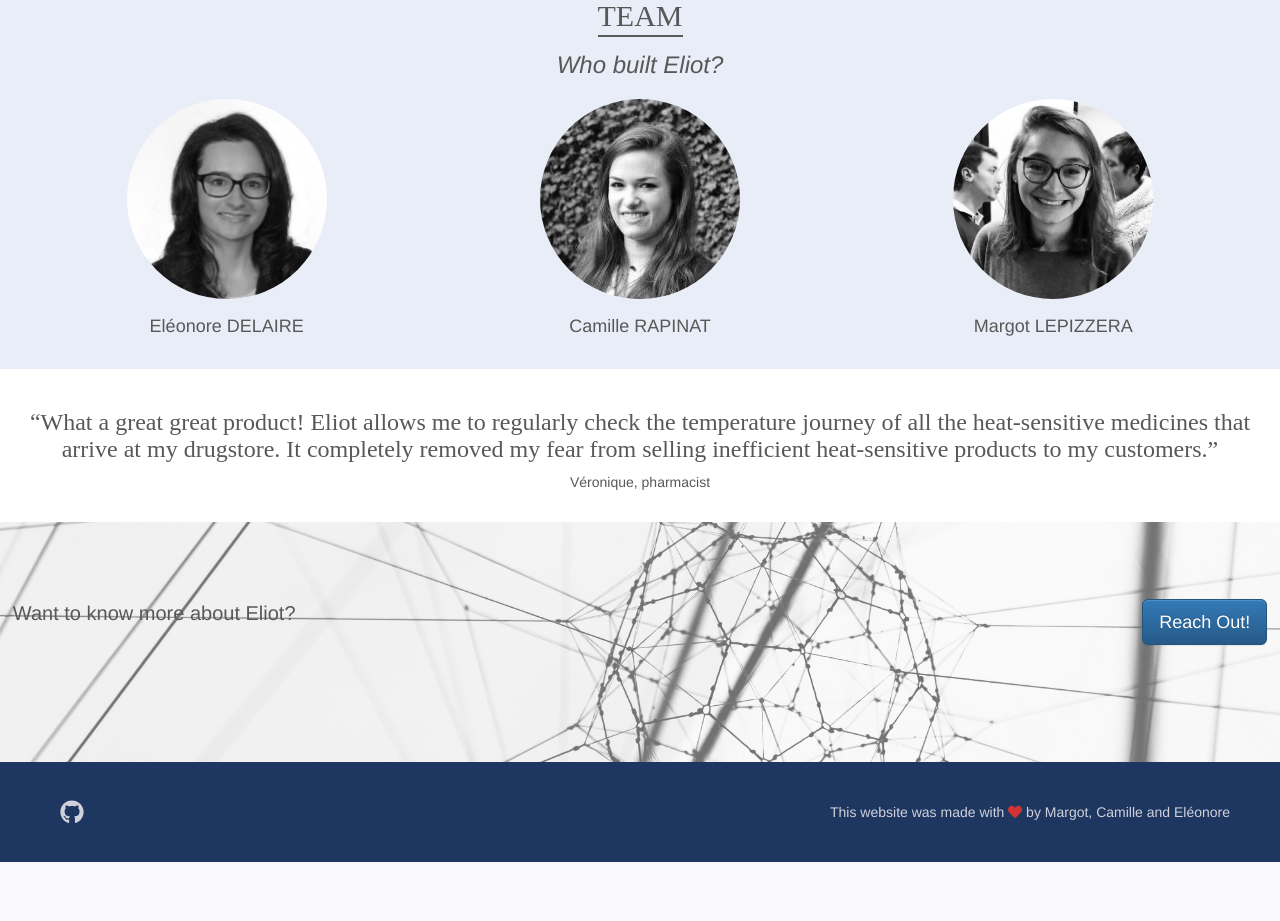
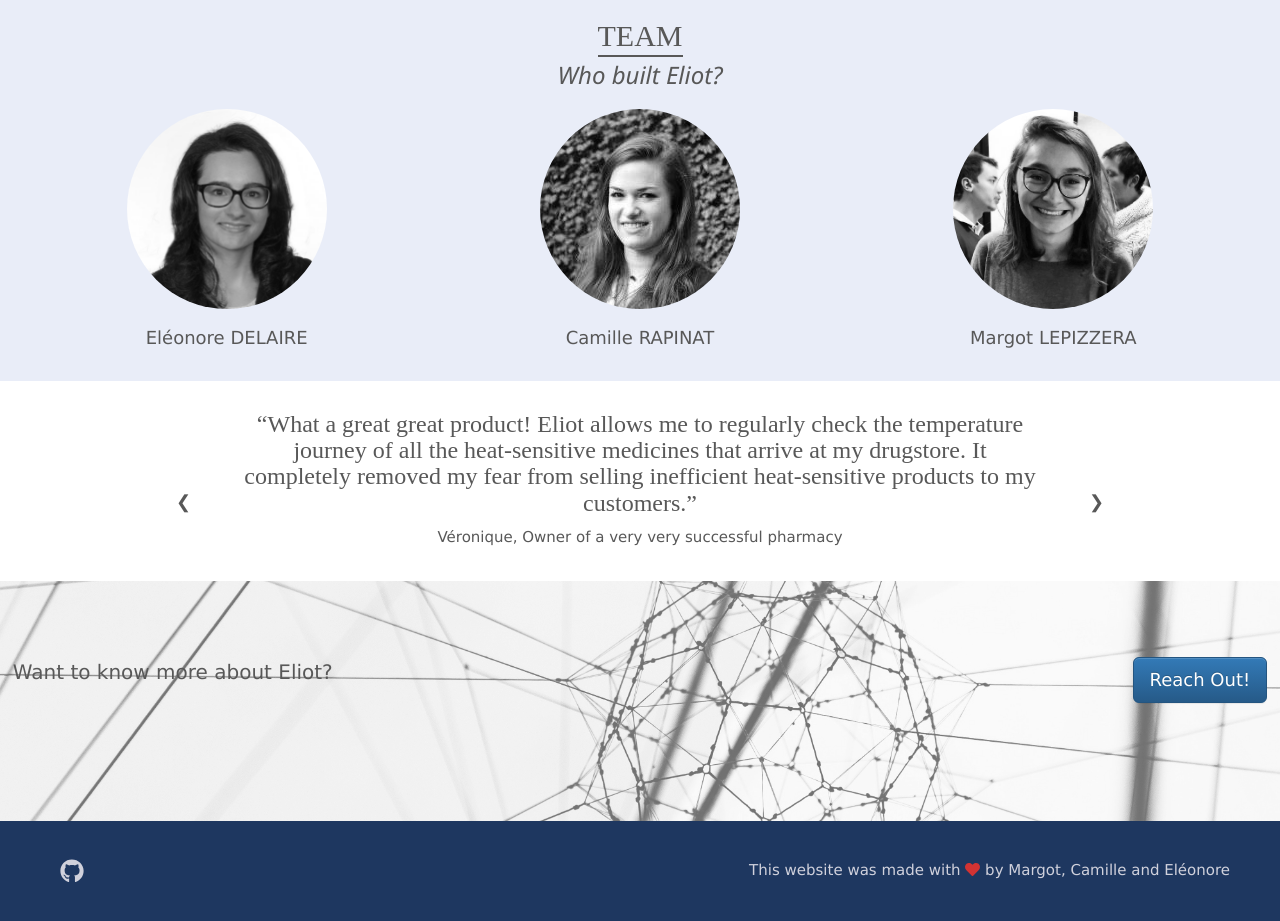
Before and after one commit to MargotLepizzera/my-first-blog, a Django app: page / in a window 1280 px wide. Shown: the part 2997-3918 px from the top of the page. Before the commit the page ends 3859 px from the top, so only its background shows below. Run offline with Django 3.2, Linux system fonts and the light colour scheme; some libraries are stand-ins or nearby versions.

Commit message:
Add slider and github link

```diff
--- a/mydashboard/static/css/dashboard.css
+++ b/mydashboard/static/css/dashboard.css
@@ -86,11 +86,12 @@
   padding-top: 80px;
   padding-bottom: 10px;
   margin-bottom: 30px;
-  border-top: 6px double #888888;
   box-shadow-top: 0 4px 8px 0 rgba(0, 0, 0, 0.2), 0 6px 20px 0 rgba(0, 0, 0, 0.19);
   position: relative;
   box-shadow: 5px #888888;
   box-shadow: 0px 15px 20px rgba(0, 0, 0, 0.3);
+  color: white;
+  background-position: center;
 }
 
 .avatar-large {
--- a/mydashboard/static/css/pagehome.css
+++ b/mydashboard/static/css/pagehome.css
@@ -150,7 +150,7 @@
   border-width: 1px;
   text-align: center;
   width:400px;
-  height: 250px;
+  height: 260px;
   padding:10px;
   margin:10px;
 }
@@ -205,8 +205,27 @@
 
 /*Testimonials section*/
 
+#testimonials {
+    width:800px;
+    height: 150px
+}
+
 #testimonials h3 {
   font-family: "Batang";
+}
+
+.mySlides {display:none}
+/*#mySlides1 {display:block}
+#mySlides2 {display:none}*/
+.w3-left, .w3-right, .w3-badge {cursor:pointer}
+.w3-badge {height:13px;width:13px;padding:0}
+
+#arrow-container {
+  width:120%
+}
+
+.arrow {
+    color: #585858 ;
 }
 
 /*Reach Out section*/
--- a/mydashboard/templates/home.html
+++ b/mydashboard/templates/home.html
@@ -8,7 +8,7 @@
   <script src="https://ajax.googleapis.com/ajax/libs/jquery/1.12.4/jquery.min.js"></script>
   <script src="https://maxcdn.bootstrapcdn.com/bootstrap/3.3.7/js/bootstrap.min.js" integrity="sha384-Tc5IQib027qvyjSMfHjOMaLkfuWVxZxUPnCJA7l2mCWNIpG9mGCD8wGNIcPD7Txa" crossorigin="anonymous"></script>
   <script src='https://cdnjs.cloudflare.com/ajax/libs/Chart.js/2.5.0/Chart.min.js'></script>
-
+  <link rel="stylesheet" href="https://www.w3schools.com/w3css/4/w3.css">
   <link rel="stylesheet" href="{% static 'css/pagehome.css' %}">
 </head>
 <body class="general">
@@ -233,17 +233,77 @@
 </section>
 
 <div class="white-container">
-	<div id="testimonials">
-		<h3>“What a great great product! Eliot allows me to regularly check the temperature journey of all the heat-sensitive medicines that arrive at my drugstore. It completely removed my fear from selling inefficient heat-sensitive products to my customers.”</h3>
-		<p>Véronique, pharmacist</p>
+	<div class="w3-content w3-display-container" id="testimonials">
+	    <div class="mySlides" style="width:100%">
+	        <h3>“What a great great product! Eliot allows me to regularly check the temperature journey of all the heat-sensitive medicines that arrive at my drugstore. It completely removed my fear from selling inefficient heat-sensitive products to my customers.”</h3>
+	        <p>Véronique, Owner of a very very successful pharmacy</p>
+	    </div>
+	    <div class="mySlides" style="width:100%">
+	        <h3>“Oh my gosh! Eliot has changed the way I work... From now on I am no longer scared of injecting inefficient vaccines to my patient, what a relief!”</h3>
+	        <p>Christian, Doctor</p>
+	    </div>
+	    <div class="mySlides" style="width:100%">
+	        <h3>“Simply the best, better than all the rest”</h3>
+	        <p>Tina Turner, CPO (Chief Pharmacist Officer)</p>
+	    </div>
+	<!--     <button class="btn" onclick="changetxt(this)"> Change slide</button>
+	 --><!--   <img class="mySlides" src="img_nature_wide.jpg" style="width:100%">
+	  <img class="mySlides" src="img_fjords_wide.jpg" style="width:100%">
+	  <img class="mySlides" src="img_mountains_wide.jpg" style="width:100%"> -->
+	  <div class="w3-center w3-container w3-section w3-large w3-text-white w3-display-middle" id="arrow-container">
+	    <div class="w3-left w3-hover-text-black arrow" onclick="plusDivs(-1)">&#10094;</div>
+	    <div class="w3-right w3-hover-text-black arrow" onclick="plusDivs(1)">&#10095;</div>
+	<!--     <span class="w3-badge demo w3-border w3-transparent w3-hover-black" onclick="currentDiv(1)"></span>
+	    <span class="w3-badge demo w3-border w3-transparent w3-hover-black" onclick="currentDiv(2)"></span>
+	    <span class="w3-badge demo w3-border w3-transparent w3-hover-black" onclick="currentDiv(3)"></span> -->
+	  </div>
 	</div>
 </div>
+
+<script>
+var slideIndex = 1;
+showDivs(slideIndex);
+
+function plusDivs(n) {
+  showDivs(slideIndex += n);
+}
+
+// function currentDiv(n) {
+//   showDivs(slideIndex = n);
+// }
+
+function showDivs(n) {
+  var i;
+  var x = document.getElementsByClassName("mySlides");
+  var dots = document.getElementsByClassName("demo");
+  if (n > x.length) {slideIndex = 1}
+  if (n < 1) {slideIndex = x.length}
+  for (i = 0; i < x.length; i++) {
+     x[i].style.display = "none";
+  }
+  for (i = 0; i < dots.length; i++) {
+     dots[i].className = dots[i].className.replace(" w3-white", "");
+  }
+  x[slideIndex-1].style.display = "block";
+  dots[slideIndex-1].className += " w3-white";
+}
+
+// function changetxt(champ) {
+//     console.log("pressed");
+//     var x = document.getElementById("mySlides1");
+//     x.style.display ="none";
+//     var y = document.getElementById("mySlides2");
+//     y.style.display ="block";
+// }
+
+</script>
+
 
 <div id="reachout-container">
 	<div id="reachout-block" style="background-image: url('static/images/image4.jpg');"></div>
 	<div id="reachout-text">
 		<p class = "align-left">Want to know more about Eliot?</p>
-		<a class="btn btn-primary btn-lg align-right" href="{% url 'report_list' %}">Reach Out!</a>
+		<a class="btn btn-primary btn-lg align-right" href="mailto:margot.lepizzera@gmail.com">Reach Out!</a>
 	</div>
 </div>
 
@@ -255,7 +315,7 @@ https://www.w3schools.com/bootstrap/bootstrap_grid_examples.asp -->
 
 <div class="footer">
     <div class="footer-links">
-      <a href="#"><i class="fab fa-github"></i></a>
+      <a href="https://github.com/MargotLepizzera/my-first-blog"><i class="fab fa-github"></i></a>
     </div>
     <div class="footer-copyright">
      This website was made with <i class="fa fa-heart"></i> by Margot, Camille and Eléonore
--- a/mydashboard/templates/mydashboard/base.html
+++ b/mydashboard/templates/mydashboard/base.html
@@ -40,7 +40,7 @@
 
   <div class="footer">
     <div class="footer-links">
-      <a href="#"><i class="fab fa-github"></i></a>
+      <a href="https://github.com/MargotLepizzera/my-first-blog"><i class="fab fa-github"></i></a>
     </div>
     <div class="footer-copyright">
       This website was made with <i class="fa fa-heart"></i> by Margot, Camille and Eléonore
--- a/mydashboard/templates/mydashboard/report_list.html
+++ b/mydashboard/templates/mydashboard/report_list.html
@@ -7,7 +7,7 @@
 
 <div class="container_dashboard">
   <br>
-  <div class="doctor">
+  <div class="doctor" style="background-image:url('/static/images/electro.jpg')">
     <img src='{% static "images/margot.jpeg" %}' class="avatar-large"/>
     <h3>{{ user.username }}</h3>
     <h4>Médecin Généraliste à Paris</h4>
--- a/mydashboard/views.py
+++ b/mydashboard/views.py
@@ -23,8 +23,9 @@ def home(request):
 
 @login_required
 def report_list(request):
-    reports = Report.objects.all()
     user = request.user
+    reports = Report.objects.filter(author__id=user.id)
+
     return render(request, 'mydashboard/report_list.html', {'reports': reports, 'user': user})
 
 @login_required
```
Also changed, not shown: mydashboard/static/images/electro.jpg (added).
